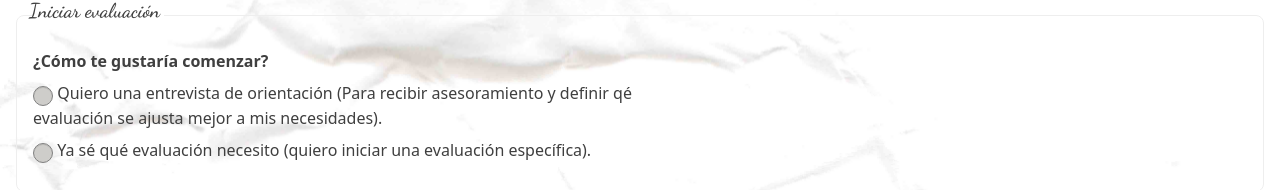
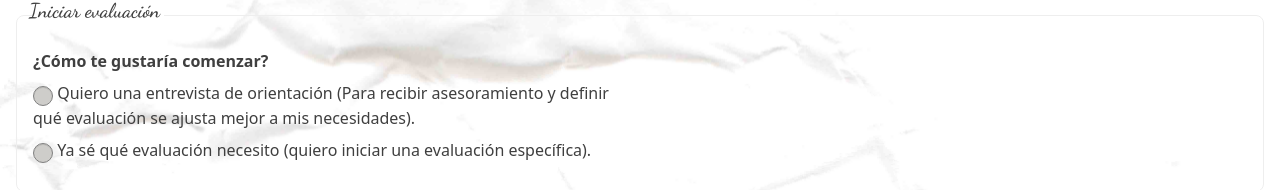
Before and after one commit to pablococciaglia/lobipage, an Angular app: page / in a window 1280 px wide. Both pictures are taken after a click on the button "QUIERO INICIAR EVALUACION". Shown: the part 634-824 px from the top of the page. Built offline with nearby package versions, Linux system fonts and the light colour scheme.

Commit message:
replace worker and correct an error

```diff
--- a/src/app/components/evaluation-form/evaluation-form.html
+++ b/src/app/components/evaluation-form/evaluation-form.html
@@ -17,7 +17,7 @@
           [options]="[
             {
               label:
-                'Quiero una entrevista de orientación (Para recibir asesoramiento y definir qé evaluación se ajusta mejor a mis necesidades).',
+                'Quiero una entrevista de orientación (Para recibir asesoramiento y definir qué evaluación se ajusta mejor a mis necesidades).',
               value: formOptions.ORIENTACION,
             },
             {
--- a/src/app/pages/my-team/workers.ts
+++ b/src/app/pages/my-team/workers.ts
@@ -23,12 +23,10 @@ export const coworkers = [
       'Psicóloga recibida en la Universidad de Buenos Aires. Master en Atención Temprana en la Universidad de Barcelona. Formación en Terapias de Segunda y Tercera Ola. Atención a adolescentes y adultos (TDAH, Crisis Vitales, Depresión)',
   },
   {
-    name: 'Lic. Andrea Achaval',
-    photo:
-      'https://res.cloudinary.com/ddbrs5z8v/image/upload/q_auto/f_auto/v1775513260/andrea_pb50cj.jpg',
+    name: 'Lic. Daniel Stechina',
     diploma: 'Lic. en Psicología',
     description:
-      'Psicóloga recibida en la Universidad Kennedy. Especializada en Trastorno de la Conducta Alimentaria y Dismorfia Corporal. Atención a adolescentes y adultos (TCA, Crisis vitales, Ansiedad, Depresión)',
+      'Psicólogo recibido en la Universidad de Córdoba. Posgrado en Psicología Cognitivo Conductual integrada con neurociencias.',
   },
   {
     name: 'Lic. Micaela Aparicio',
```
